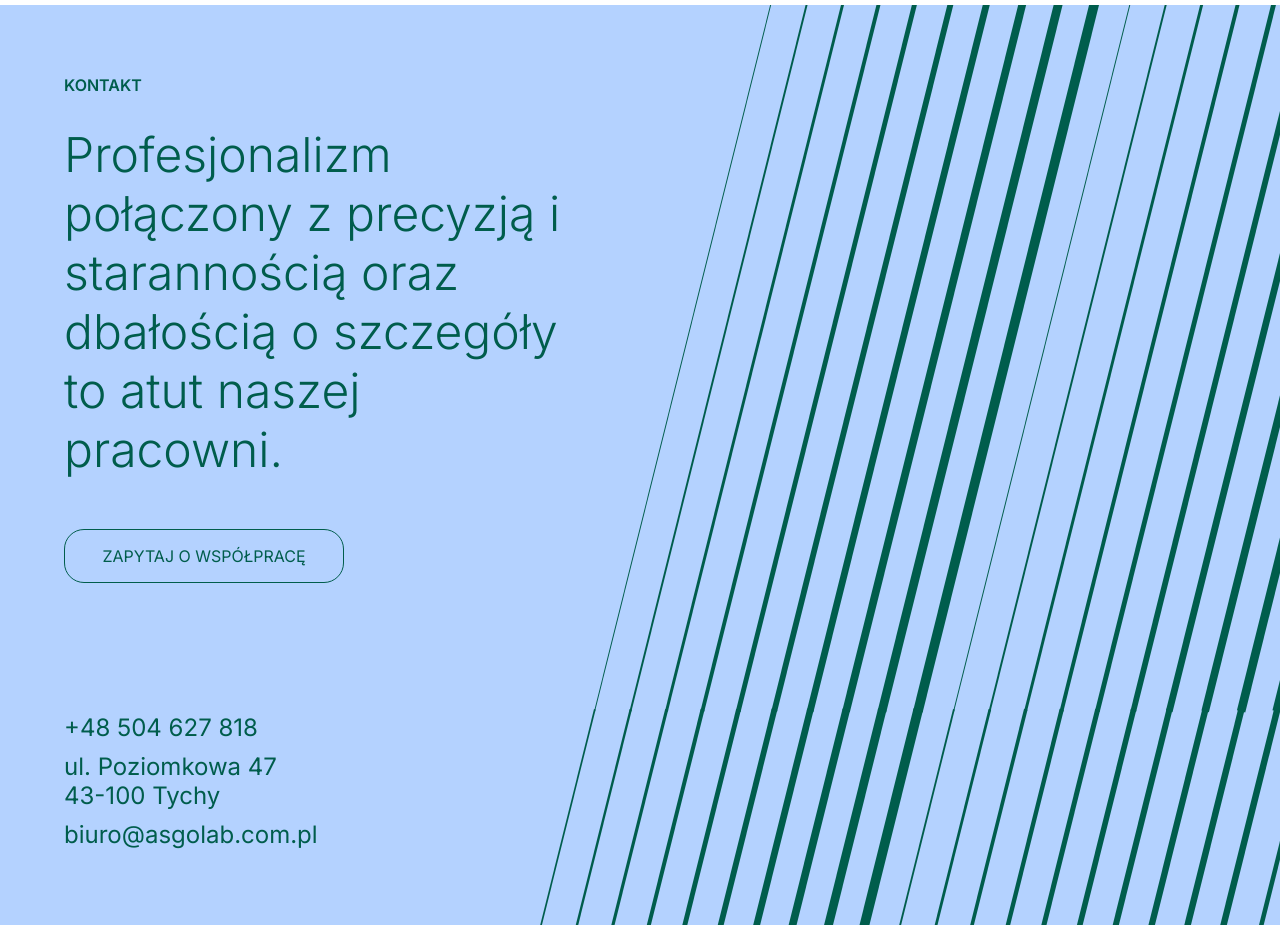
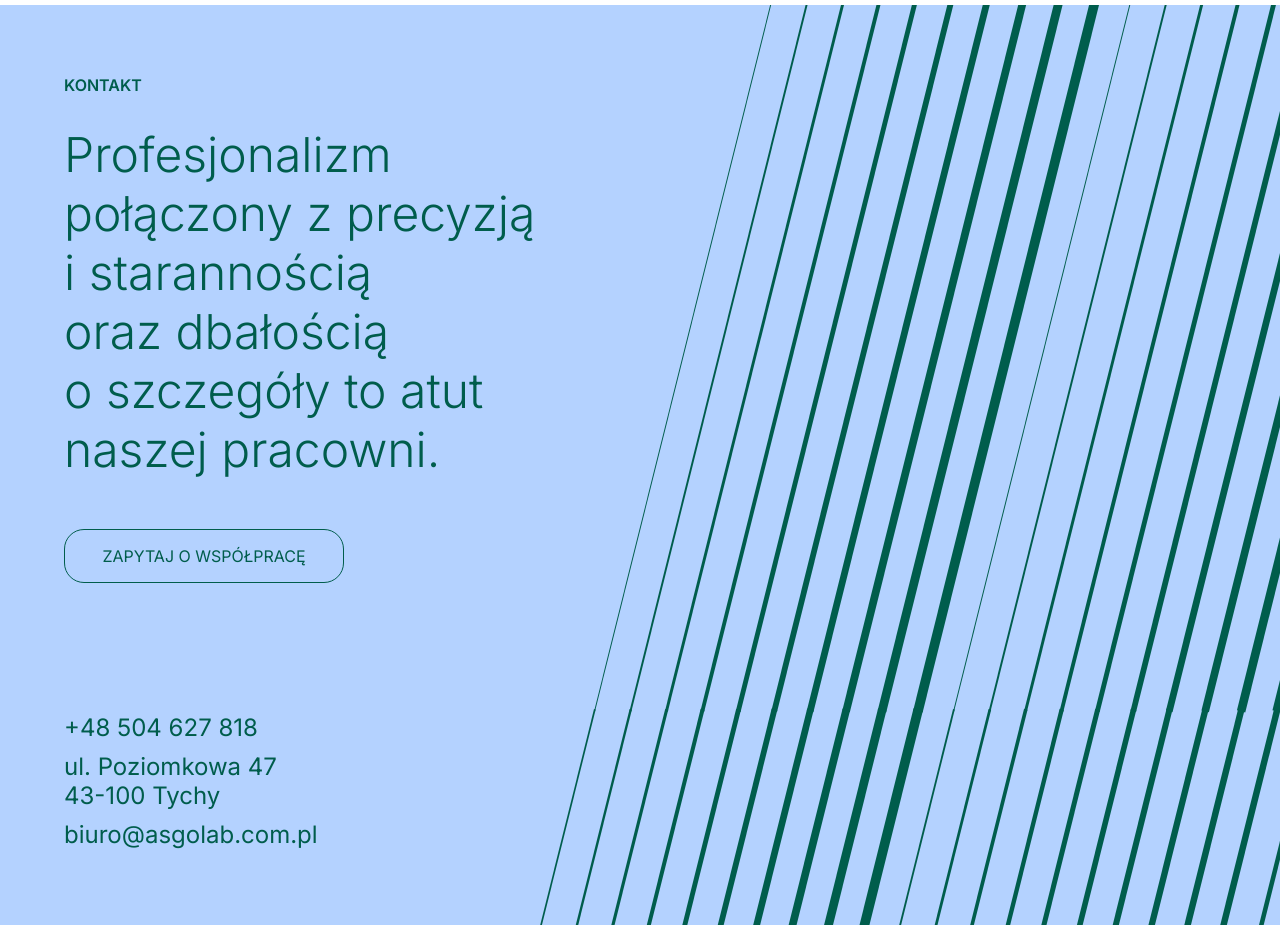
Before and after one commit to rafalkazik/Asgolab-NextJS-page, a Next.js app: page / in a window 1280 px wide. Shown: the part 1440-2365 px from the top of the page. Built offline with nearby package versions, Linux system fonts and the light colour scheme.

Commit message:
span separators

```diff
--- a/src/components/Contact/Contact.scss
+++ b/src/components/Contact/Contact.scss
@@ -112,6 +112,10 @@
         @include mixins.xxxl {
           width: 53%;
         }
+
+        .separator {
+          display: inline-block;
+        }
       }
 
       .contact__content-button {
--- a/src/components/Contact/Contact.tsx
+++ b/src/components/Contact/Contact.tsx
@@ -28,8 +28,12 @@ const Contact = () => {
         </header>
         <div className='contact__content'>
           <p className='contact__content-text'>
-            Profesjonalizm połączony z precyzją i starannością oraz dbałością o
-            szczegóły to atut naszej pracowni.{' '}
+            Profesjonalizm połączony{' '}
+            <span className='separator'>z precyzją</span>{' '}
+            <span className='separator'>i starannością</span>{' '}
+            <span className='separator'>oraz dbałością</span>{' '}
+            <span className='separator'>o szczegóły</span>{' '}
+            <span className='separator'>to atut</span> naszej pracowni.
           </p>
           <Link href='mailto:biuro@asgolab.com.pl'>
             <button className='contact__content-button'>
```
